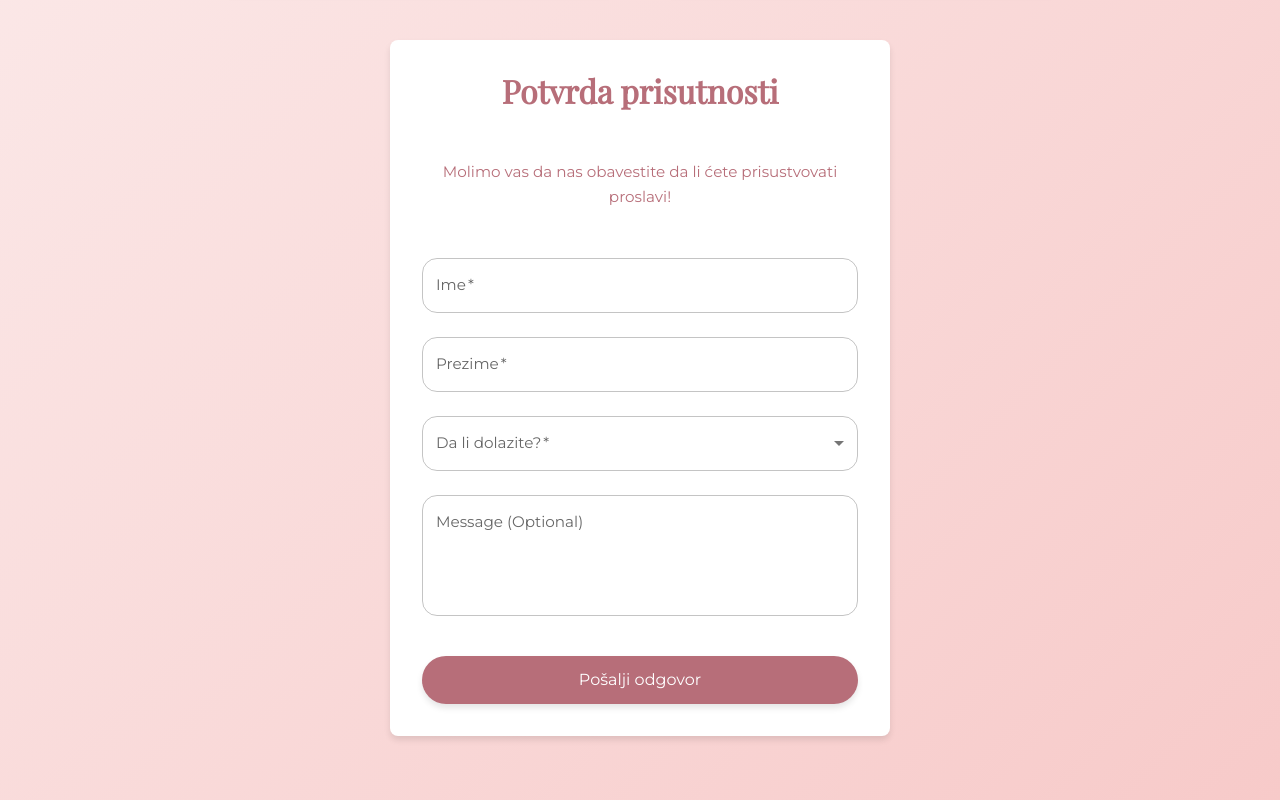
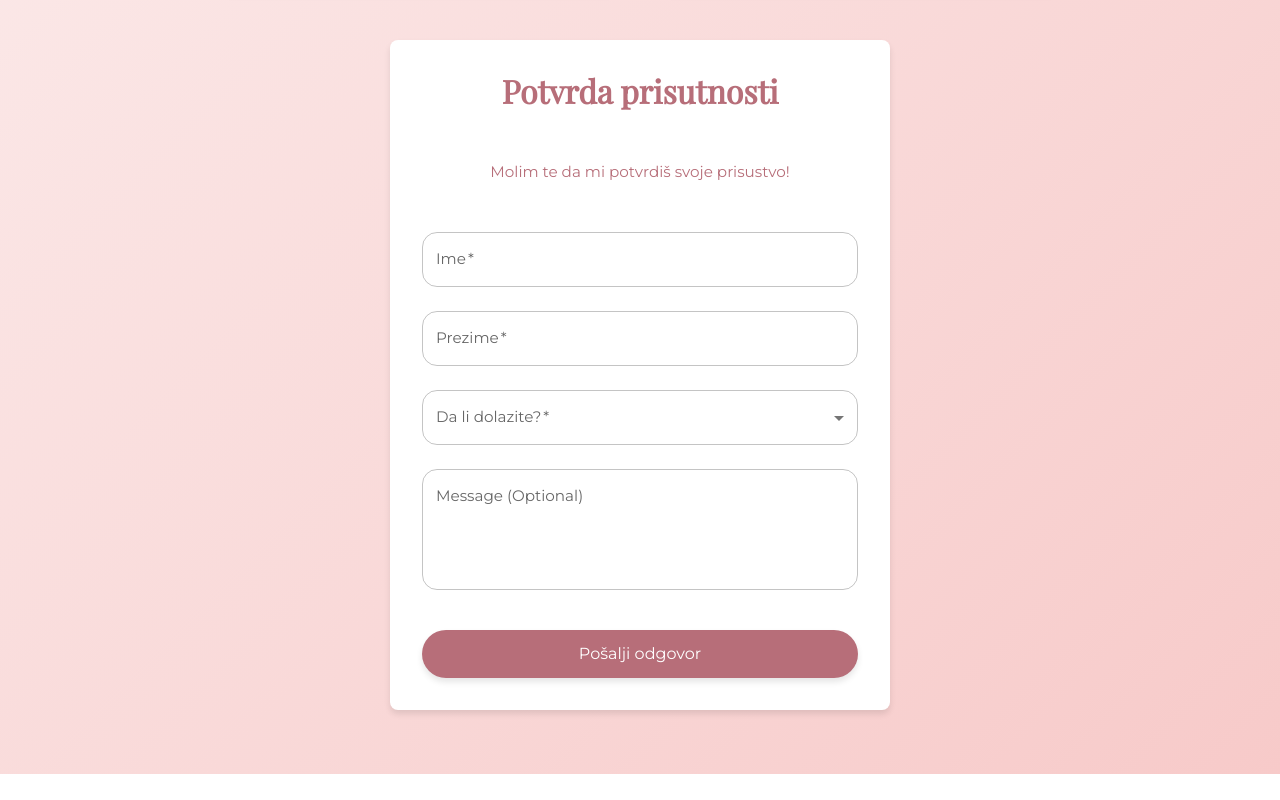
Before and after one commit to KinoptixMedia/tara-rodjendan, a React (Vite) app: page / in a window 1280 px wide. Shown: the part 1095-1895 px from the top of the page. After the commit the page ends 1869 px from the top, so only its background shows below. Built offline with nearby package versions, Linux system fonts and the light colour scheme; the HTML template or start-up script is replaced by a standard one.

Commit message:
Update App.jsx

```diff
--- a/src/App.jsx
+++ b/src/App.jsx
@@ -154,7 +154,7 @@ function App() {
                             </Typography>
 
                             <Typography variant="body1" sx={{ mb: 3, color: 'primary.main', textAlign: 'center' }}>
-                                Molimo vas da nas obavestite da li ćete prisustvovati proslavi!
+                                Molim te da mi potvrdiš svoje prisustvo!
                             </Typography>
 
                             <TextField
```
